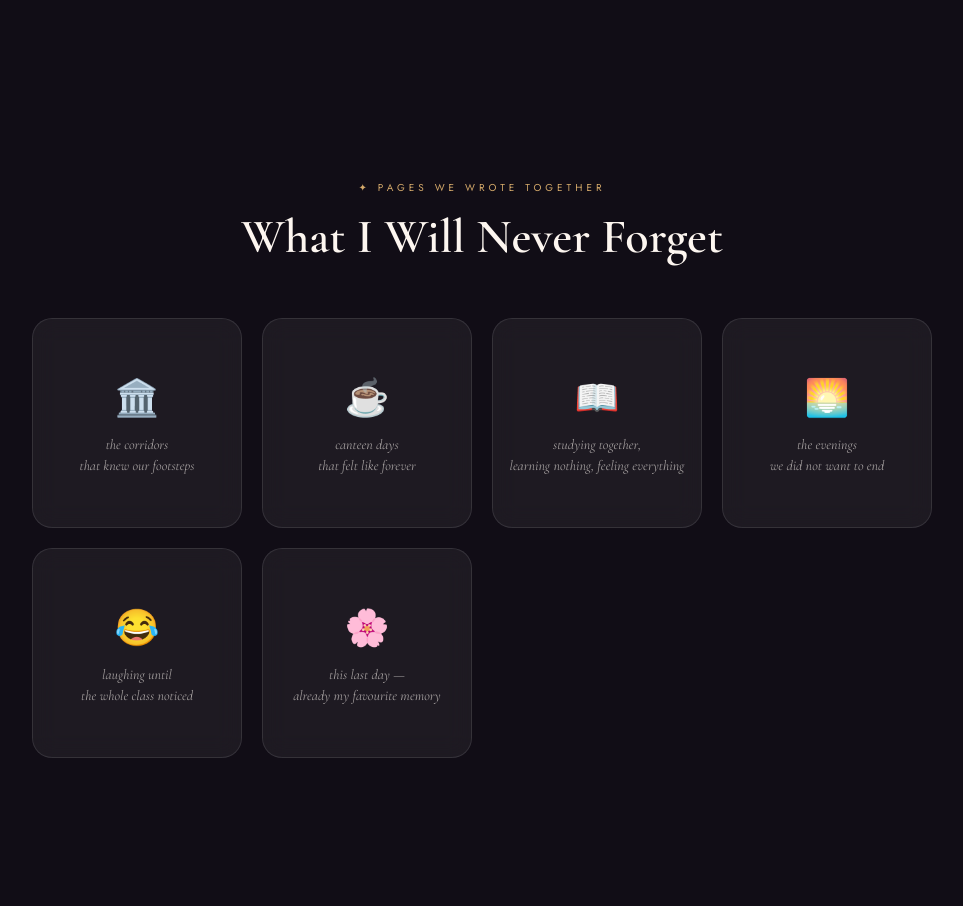
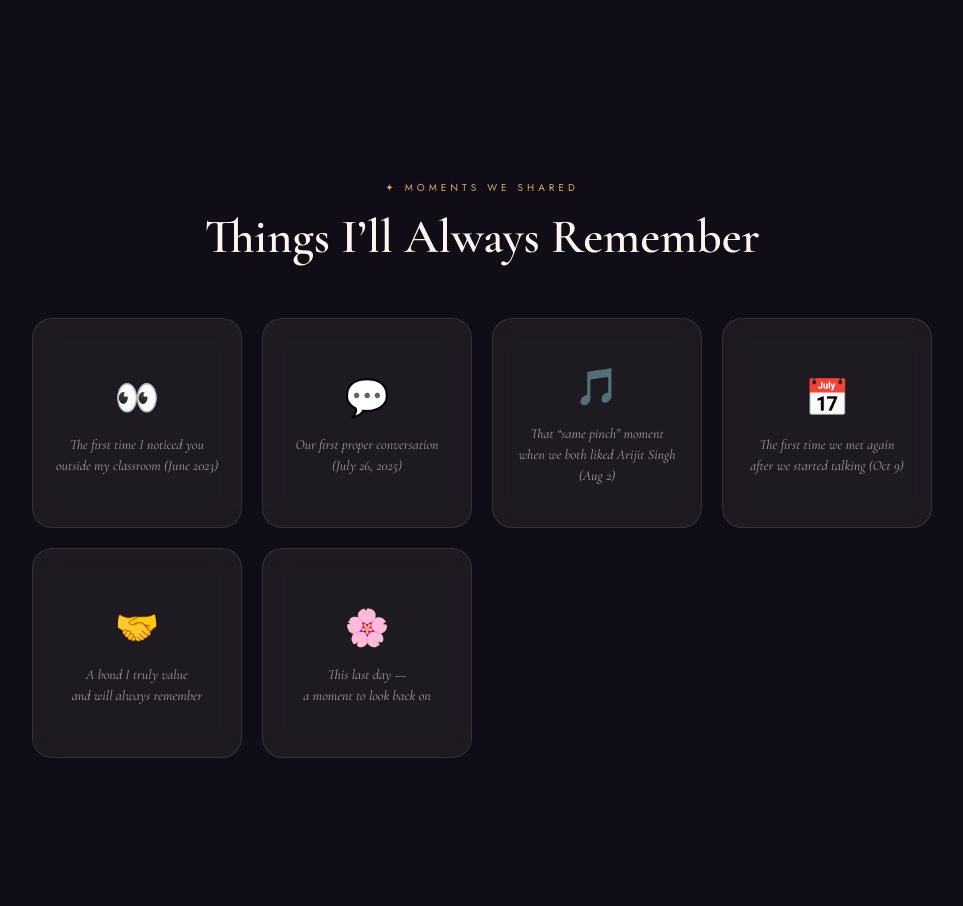
Before and after one commit to Sarthak-Jamdade/NewGB, a Flask app: page / in a window 1280 px wide. Shown: the part 1834-2740 px from the top of the page, without its empty margins (158-1121 px from the left). Run offline with Flask 3, Linux system fonts and the light colour scheme.

Commit message:
index.html

```diff
--- a/templates/index.html
+++ b/templates/index.html
@@ -1119,8 +1119,6 @@
         <ul>
             <li><a href="/">Home</a></li>
             <li><a href="/memories">Memories</a></li>
-            <li><a href="/surprise">Surprise</a></li>
-
         </ul>
     </nav>
 
@@ -1152,8 +1150,6 @@
         <h1>Our Last<br />Meet</h1>
         <div class="hero-divider"></div>
         <p class="hero-verse">
-            The halls that held our laughter,<br />
-            the bench where time forgot to move —<br />
             <span>today becomes a memory</span><br />
             I will carry my whole life through.
         </p>
@@ -1206,32 +1202,57 @@
 
     <!-- MEMORIES -->
     <section id="memories">
-        <p class="s-tag">✦ pages we wrote together</p>
-        <h2 class="s-title">What I Will Never Forget</h2>
+        <p class="s-tag">✦ moments we shared</p>
+        <h2 class="s-title">Things I’ll Always Remember</h2>
+
         <div class="mem-grid">
+
     <div class="mem-card">
-                <div class="mem-icon">🏛️</div>
-                <div class="mem-label">the corridors<br />that knew our footsteps</div>
+        <div class="mem-icon">👀</div>
+        <div class="mem-label">
+            The first time I noticed you<br />
+            outside my classroom (June 2023)
         </div>
+    </div>
+
     <div class="mem-card">
-                <div class="mem-icon">☕</div>
-                <div class="mem-label">canteen days<br />that felt like forever</div>
+        <div class="mem-icon">💬</div>
+        <div class="mem-label">
+            Our first proper conversation<br />
+            (July 26, 2025)
         </div>
+    </div>
+
     <div class="mem-card">
-                <div class="mem-icon">📖</div>
-                <div class="mem-label">studying together,<br />learning nothing, feeling everything</div>
+        <div class="mem-icon">🎵</div>
+        <div class="mem-label">
+            That “same pinch” moment<br />
+            when we both liked Arijit Singh (Aug 2)
         </div>
+    </div>
+
     <div class="mem-card">
-                <div class="mem-icon">🌅</div>
-                <div class="mem-label">the evenings<br />we did not want to end</div>
+        <div class="mem-icon">📅</div>
+        <div class="mem-label">
+            The first time we met again<br />
+            after we started talking (Oct 9)
         </div>
+    </div>
+
     <div class="mem-card">
-                <div class="mem-icon">😂</div>
-                <div class="mem-label">laughing until<br />the whole class noticed</div>
+        <div class="mem-icon">🤝</div>
+        <div class="mem-label">
+            A bond I truly value<br />
+            and will always remember
         </div>
+    </div>
+
     <div class="mem-card">
         <div class="mem-icon">🌸</div>
-                <div class="mem-label">this last day —<br />already my favourite memory</div>
+        <div class="mem-label">
+            This last day —<br />
+            a moment to look back on
+        </div>
     </div>
 
 </div>
@@ -1249,7 +1270,7 @@
 
     <!-- FOOTER -->
     <footer>
-        not goodbye — just, until next time, my love 🌸
+        Not goodbye — just, until next time 🌸
     </footer>
 
     <!-- MODAL -->
```
Lines whose indentation alone changed are shown as unchanged.
